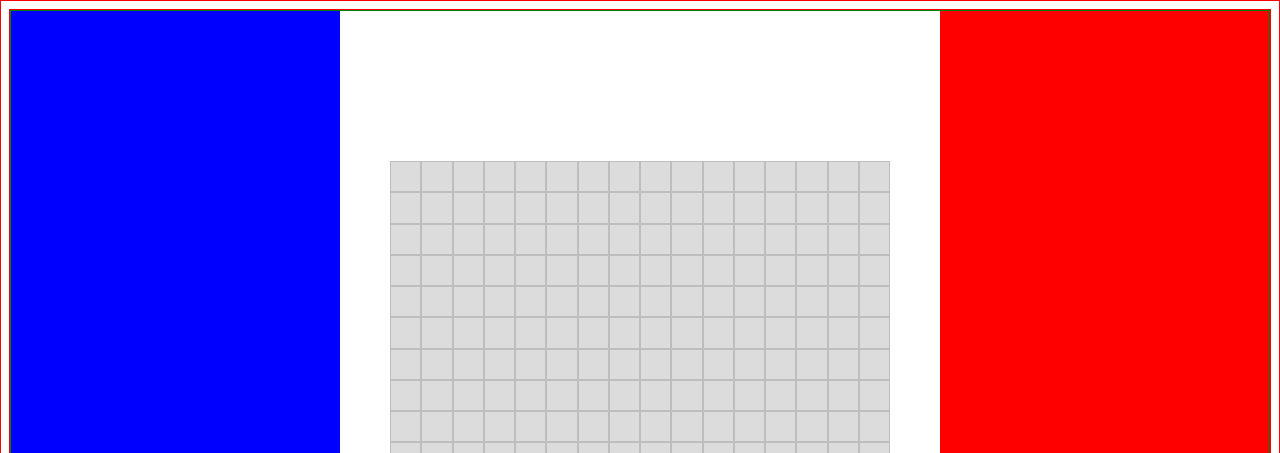
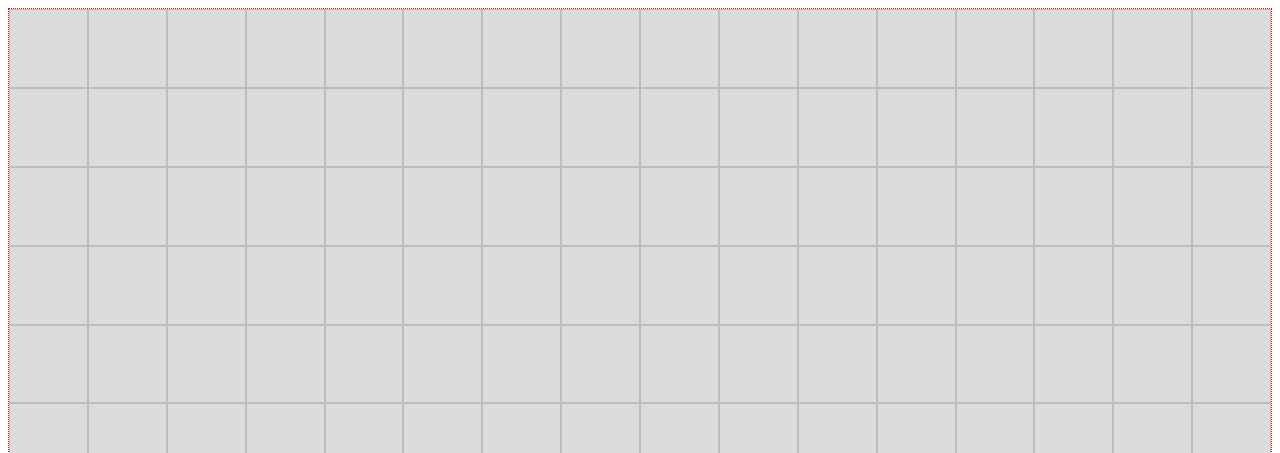
Before and after one commit to dark-wizz/etch-a-sketch, a plain HTML site: page index.html in a window 1280 px wide. Shown: the top 453 px of the page. Drawn offline with Linux system fonts and the light colour scheme.

Commit message:
Revert "Initial commit"
This reverts commit 847531307f38b48f68a11a62a19dc1095961fdee.

```diff
--- a/index.html
+++ b/index.html
@@ -9,9 +9,8 @@
 </head>
 <body>
   <div class="layout">
-    <div class="left"></div>
-    <div class="grid-container"></div>
-    <div class="right"></div>
+
 </div>
+<div class = 'sam'></div>
 </body>
 </html>
--- a/script.js
+++ b/script.js
@@ -4,7 +4,9 @@ function draw(){
 
 const layout = document.querySelector('.layout');
 
-const gridContainer = document.querySelector('.grid-container')
+const gridContainer = document.createElement('div');
+gridContainer.classList.add('grid-container');
+layout.appendChild(gridContainer);
 
 for(let i=0; i<16**2; i++){
   const gridItem = document.createElement('div');
--- a/style.css
+++ b/style.css
@@ -1,39 +1,23 @@
 *{
   box-sizing: border-box;
 }
-
-html, body{
-  height: 100%;
-  border: 1px solid red;
-}
-.left{
-  background-color: blue;
-  flex:1;
-  width: 100px;
-  height: 100vh;
-}
-.right{
-  background-color: red;
-  flex: 1;
-  width: 100px;
-  height: 100vh;
-}
 .layout{
   display:flex;
-  justify-content: space-between;
-  border: 1px solid green;
-  gap:50px;
+  height:100vh;
+  border: 1px dotted red;
 }
 .grid-container{
+  flex:1;
   display:grid;
-  min-height: 500px;
-  min-width: 500px;
   grid-template-columns: repeat(16, auto);
-  grid-template-rows: repeat(16, auto);
-  align-self: center;
 }
-
 .grid-item{
+  color:rgb(32, 32, 32);
   border: 1px solid rgb(189, 189, 189);
   background-color: rgb(220, 220, 220);
 }
+.grid-item::after{
+  content:'';
+  display: block;
+  padding-top: 100%;
+}
```
